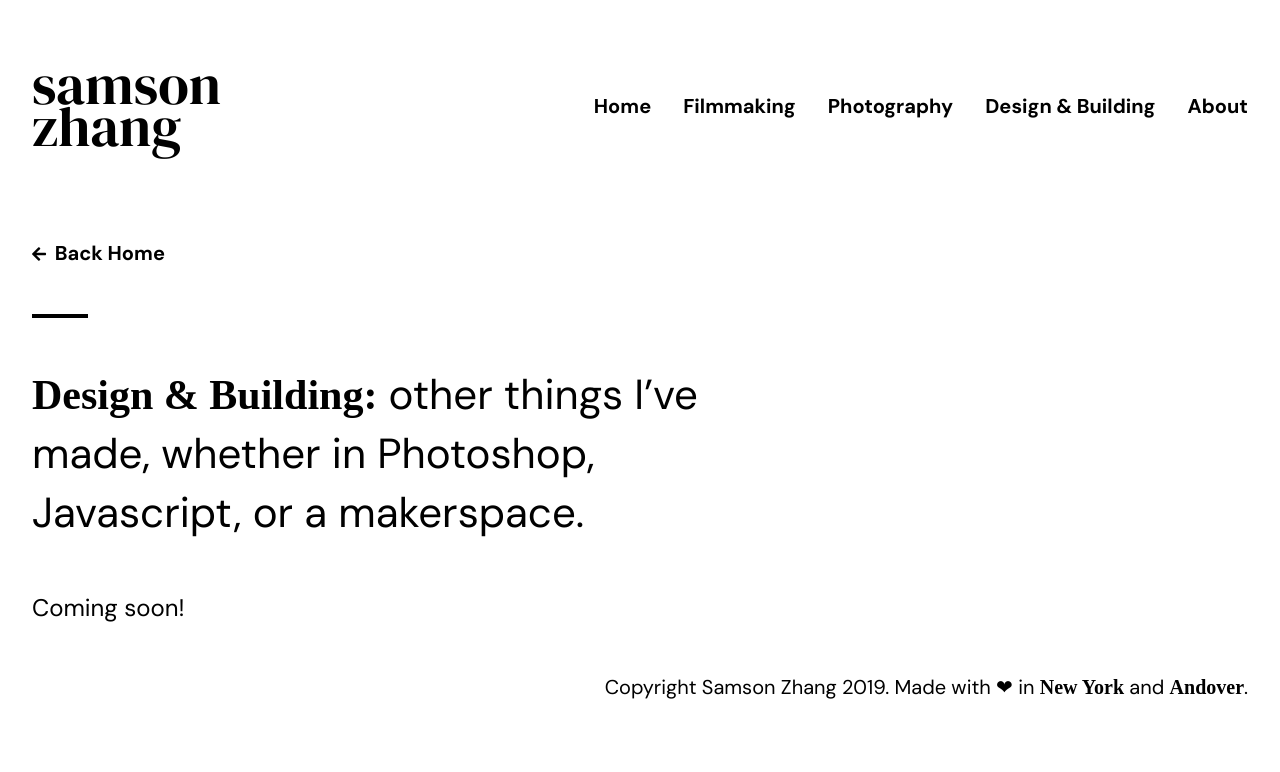
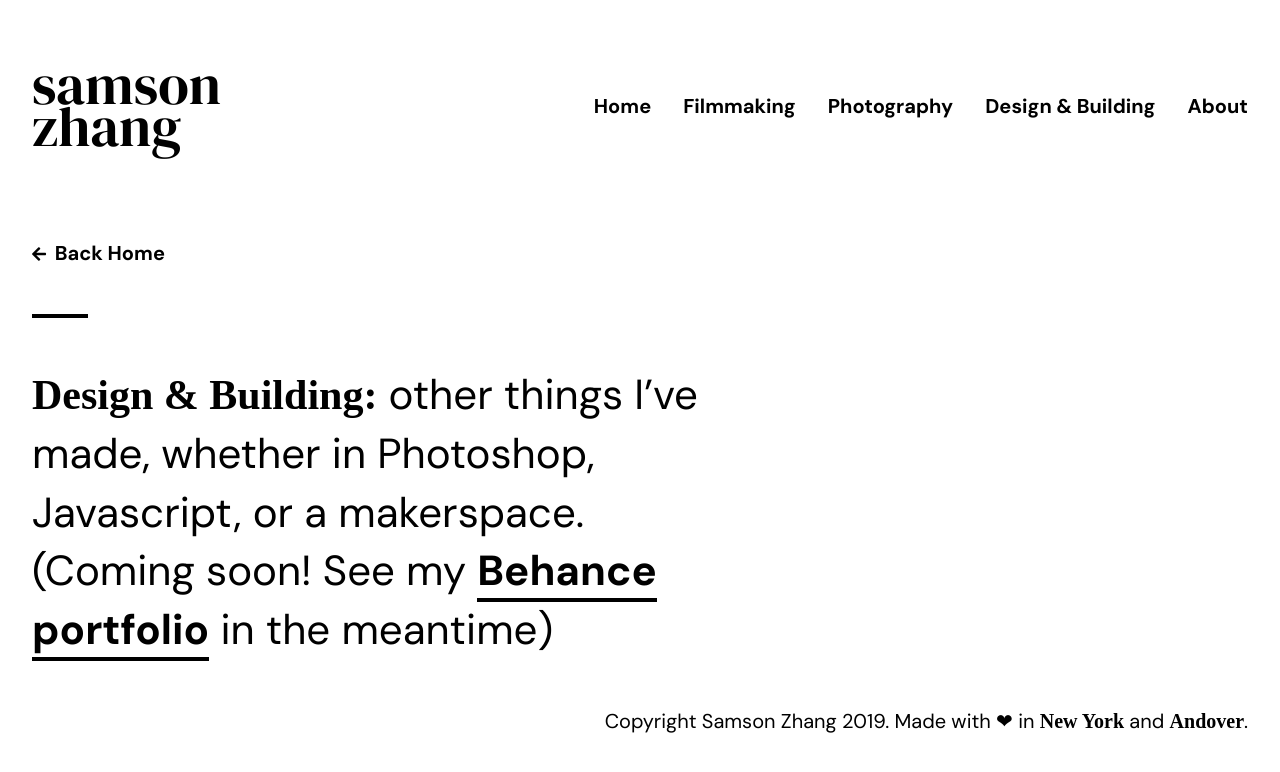
Before and after one commit to wwsalmon/portfolio, a Jekyll site: the page built from _portfolio/projects.md, in a window 1280 px wide. Shown: the top 772 px of the page. Built offline with Jekyll 4.4.1, drawn with Linux system fonts in a browser that asks for light colours; some web fonts are replaced.

```diff
--- a/_portfolio/projects.md
+++ b/_portfolio/projects.md
@@ -4,6 +4,4 @@ title: Design & Building
 permalink: projects
 ---
 
-**Design & Building:** other things I've made, whether in Photoshop, Javascript, or a makerspace.
-
-Coming soon!
+**Design & Building:** other things I've made, whether in Photoshop, Javascript, or a makerspace. (Coming soon! See my [Behance portfolio](https://www.behance.net/wwsalmon) in the meantime)
--- a/css/style.scss
+++ b/css/style.scss
@@ -121,6 +121,15 @@ p.home-links{
 .portfolio-container > p:first-of-type{
     @include hero-text;
     @include bold-serif;
+    a{
+        font-weight: 700;
+        border-bottom: 4px solid #000;
+
+        &:hover{
+            color: rgba(0,0,0,0.3);
+            border-color: rgba(0,0,0,0.3);
+        }
+    }
 }
 
 .portfolio-container > p{
```
Also changed, not shown: js/homecloud.js (+22 -22 lines).
